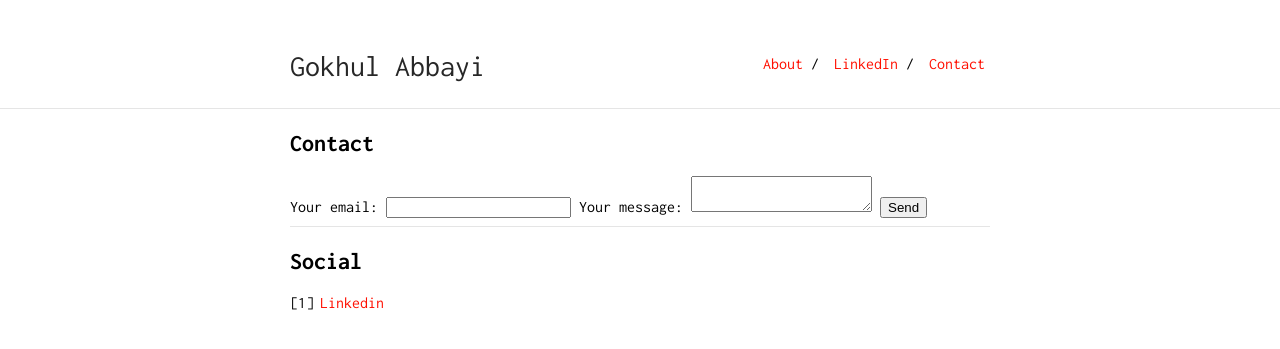
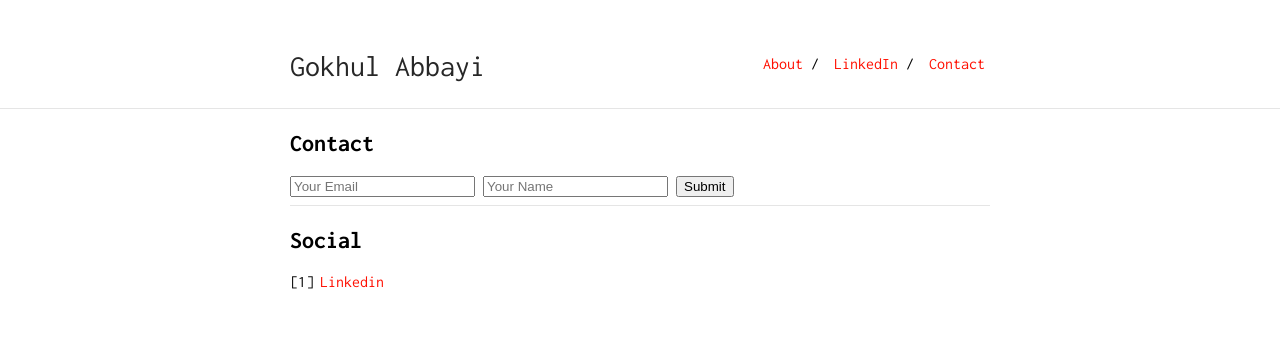
Before and after one commit to gabbayi/gabbayi.github.io, a Jekyll site: the page built from contact.md, in a window 1280 px wide. Shown: the top 349 px of the page. Built offline with Jekyll 4.4.1, drawn with Linux system fonts in a browser that asks for light colours; our own code applies the rules of GitHub Pages for plain Markdown files.

Commit message:
Update contact.md

```diff
--- a/contact.md
+++ b/contact.md
@@ -5,22 +5,11 @@ is_contact: true
 
 ## Contact
 
-<form
-  action="https://formspree.io/f/xjvjgyzv"
-  method="POST"
->
-  <label>
-    Your email:
-    <input type="email" name="_replyto">
-  </label>
-  <label>
-    Your message:
-    <textarea name="message"></textarea>
-  </label>
-
-  <!-- your other form fields go here -->
-
-  <button type="submit">Send</button>
+<form accept-charset="UTF-8" action="https://formspree.io/f/xjvjgyzv" method="POST">
+  <input type="email" name="email" placeholder="Your Email">
+  <input type="text" name="name" placeholder="Your Name">
+  <input type="hidden" name="utf8" value="✓">
+  <button type="submit">Submit</button>
 </form>
 
 ---
```
